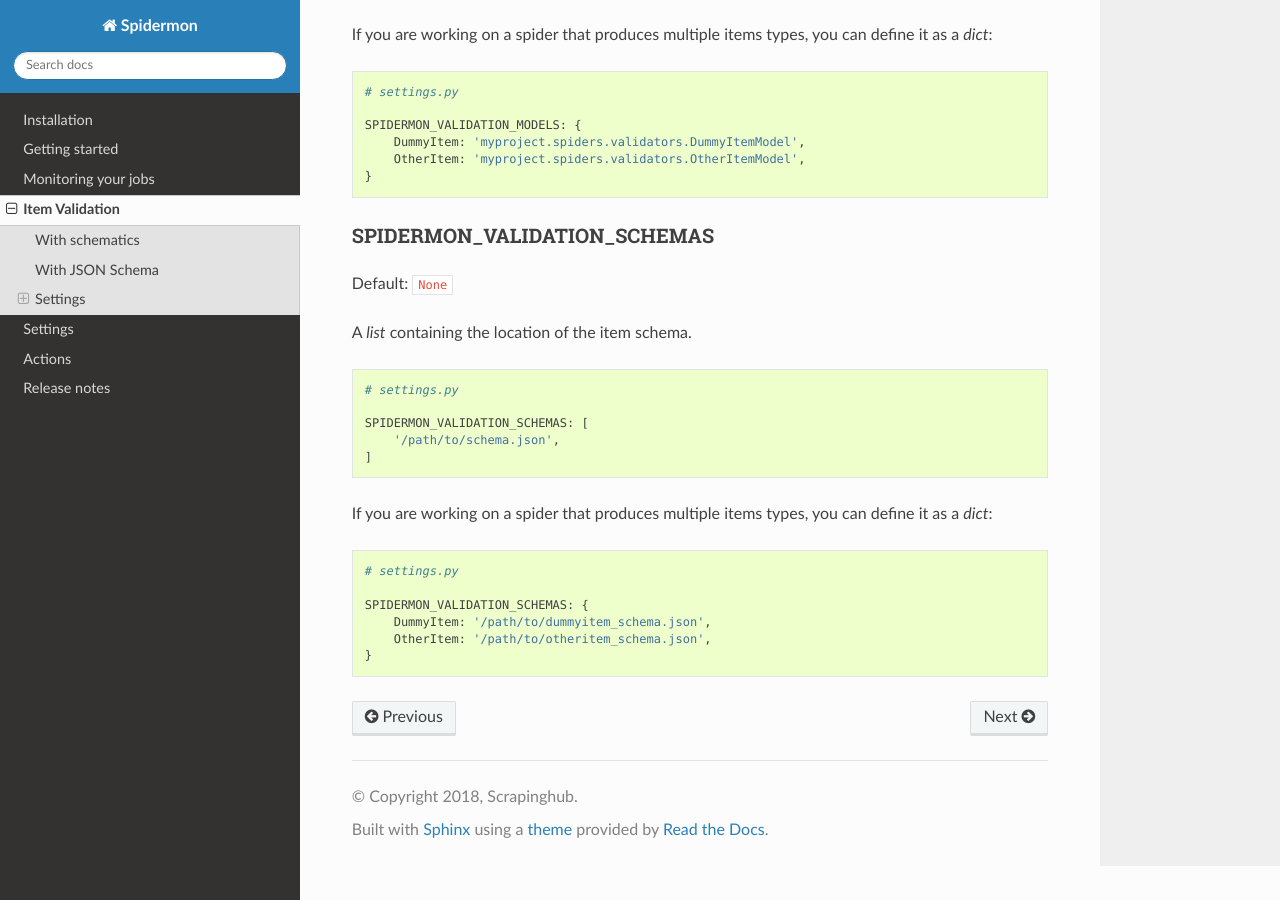
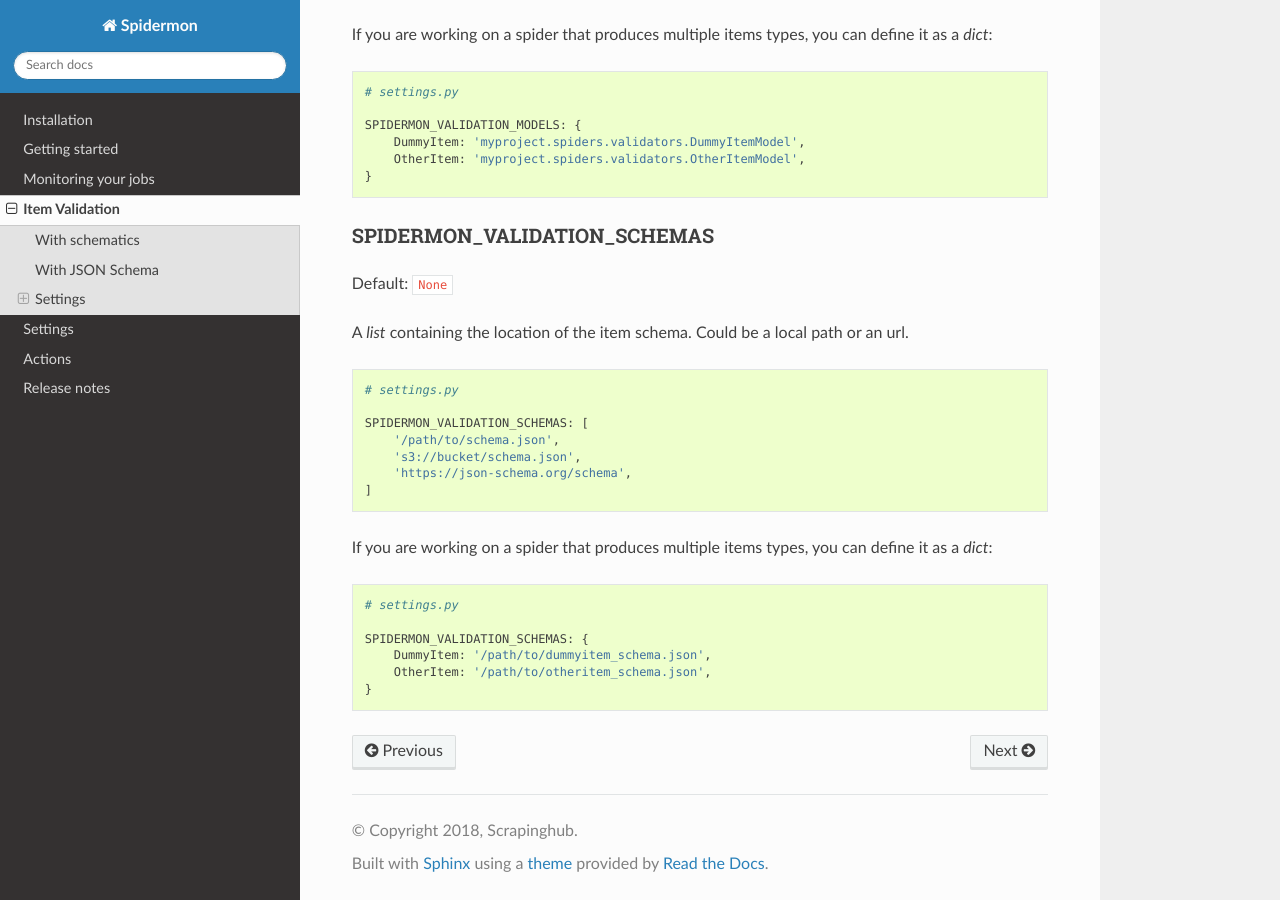
Before and after one commit to scrapinghub/spidermon, a Sphinx documentation site: the page built from docs/source/item-validation.rst, in a window 1280 px wide and 900 px high, scrolled down 2882 px. Built offline with Sphinx 7.4.7 and the Read the Docs theme 2.0.0, drawn with Linux system fonts in a browser that asks for light colours.

Commit message:
Update docs

```diff
--- a/docs/source/item-validation.rst
+++ b/docs/source/item-validation.rst
@@ -169,7 +169,7 @@ SPIDERMON_VALIDATION_SCHEMAS
 
 Default: ``None``
 
-A `list` containing the location of the item schema.
+A `list` containing the location of the item schema. Could be a local path or an url.
 
 .. code-block:: python
 
@@ -177,6 +177,8 @@ A `list` containing the location of the item schema.
 
     SPIDERMON_VALIDATION_SCHEMAS: [
         '/path/to/schema.json',
+        's3://bucket/schema.json',
+        'https://json-schema.org/schema',
     ]
 
 If you are working on a spider that produces multiple items types, you can define it
```
Also changed, not shown: other parts of docs/source/item-validation.rst (+0 -1 lines).
